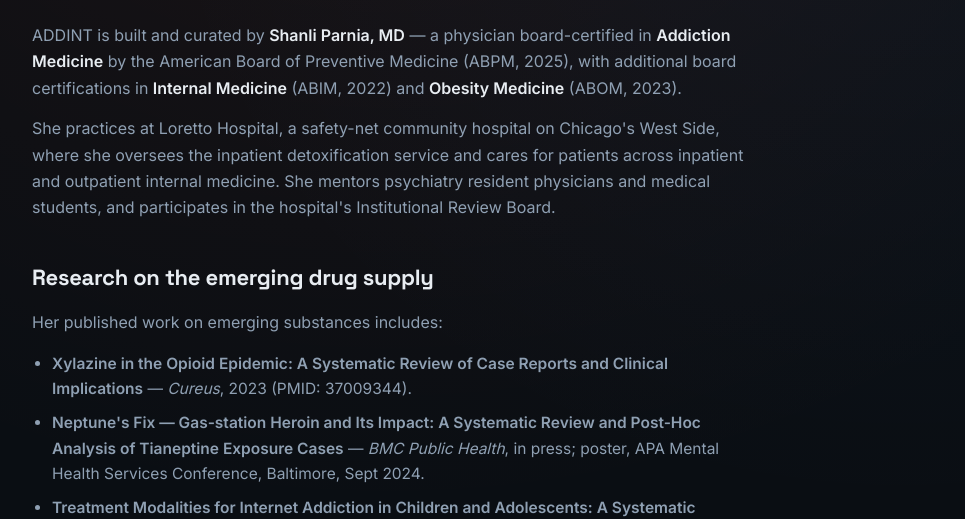
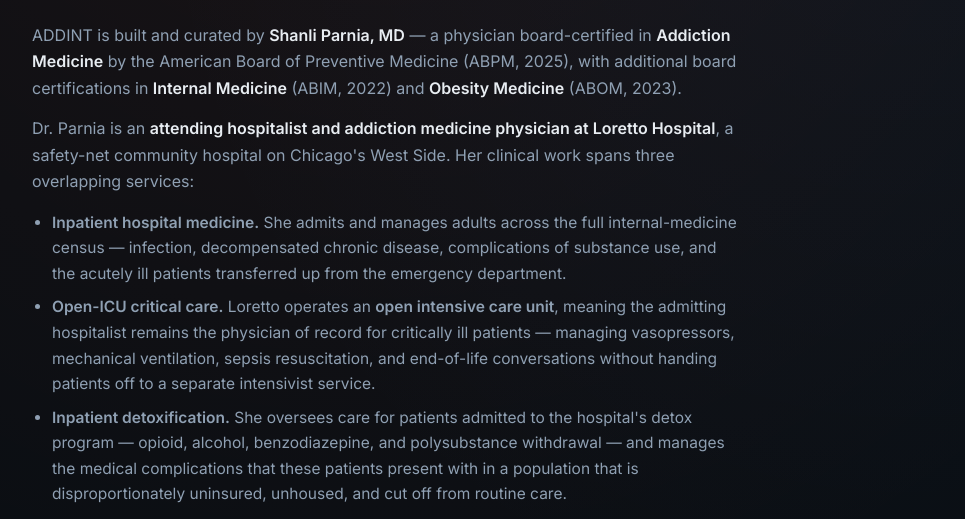
Before and after one commit to DrP-Analytics/addint, a plain HTML site: page site/about.html in a window 1280 px wide. Shown: the part 218-737 px from the top of the page, without its empty margins (252-1217 px from the left). Drawn offline with Linux system fonts and the light colour scheme.

Commit message:
About: expand clinical scope (hospitalist + open-ICU + detox); add Google Scholar link

```diff
--- a/site/about.html
+++ b/site/about.html
@@ -55,7 +55,15 @@
 
 <p>ADDINT is built and curated by <b>Shanli Parnia, MD</b> — a physician board-certified in <b>Addiction Medicine</b> by the American Board of Preventive Medicine (ABPM, 2025), with additional board certifications in <b>Internal Medicine</b> (ABIM, 2022) and <b>Obesity Medicine</b> (ABOM, 2023).</p>
 
-<p>She practices at Loretto Hospital, a safety-net community hospital on Chicago's West Side, where she oversees the inpatient detoxification service and cares for patients across inpatient and outpatient internal medicine. She mentors psychiatry resident physicians and medical students, and participates in the hospital's Institutional Review Board.</p>
+<p>Dr. Parnia is an <b>attending hospitalist and addiction medicine physician at Loretto Hospital</b>, a safety-net community hospital on Chicago's West Side. Her clinical work spans three overlapping services:</p>
+
+<ul>
+  <li><b>Inpatient hospital medicine.</b> She admits and manages adults across the full internal-medicine census — infection, decompensated chronic disease, complications of substance use, and the acutely ill patients transferred up from the emergency department.</li>
+  <li><b>Open-ICU critical care.</b> Loretto operates an <b>open intensive care unit</b>, meaning the admitting hospitalist remains the physician of record for critically ill patients — managing vasopressors, mechanical ventilation, sepsis resuscitation, and end-of-life conversations without handing patients off to a separate intensivist service.</li>
+  <li><b>Inpatient detoxification.</b> She oversees care for patients admitted to the hospital's detox program — opioid, alcohol, benzodiazepine, and polysubstance withdrawal — and manages the medical complications that these patients present with in a population that is disproportionately uninsured, unhoused, and cut off from routine care.</li>
+</ul>
+
+<p>She also provides general internal-medicine care in the outpatient clinic, mentors psychiatry resident physicians and medical students, and serves on the hospital's newly constituted <b>Institutional Review Board</b>, helping to build a research-review infrastructure at a hospital that has historically had none.</p>
 
 <h2>Research on the emerging drug supply</h2>
 
@@ -83,9 +91,9 @@
 
 <div class="links">
   <a href="https://orcid.org/0009-0006-9523-074X" target="_blank" rel="noopener">ORCID</a>
+  <a href="https://scholar.google.com/citations?user=vkry_ckAAAAJ&hl=en" target="_blank" rel="noopener">Google Scholar</a>
   <a href="https://github.com/DrP-Analytics/addint" target="_blank" rel="noopener">GitHub</a>
   <!-- Add when confirmed:
-  <a href="https://scholar.google.com/...">Google Scholar</a>
   <a href="mailto:...">Email</a>
   -->
 </div>
```
Also changed, not shown: site/index.html (+1 -1 lines).
